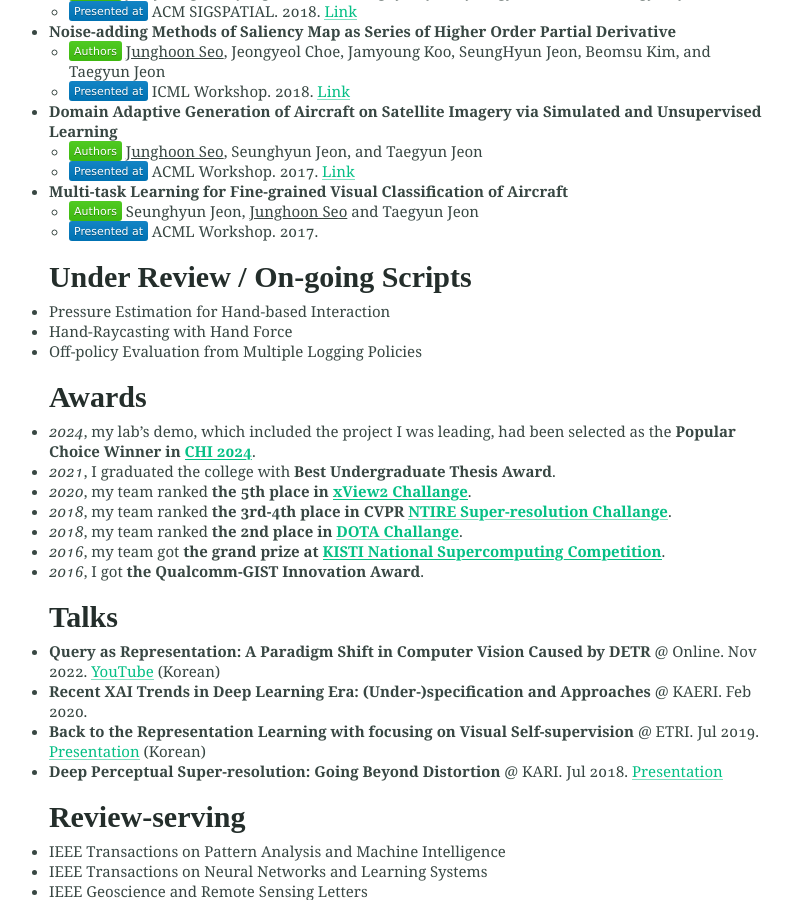
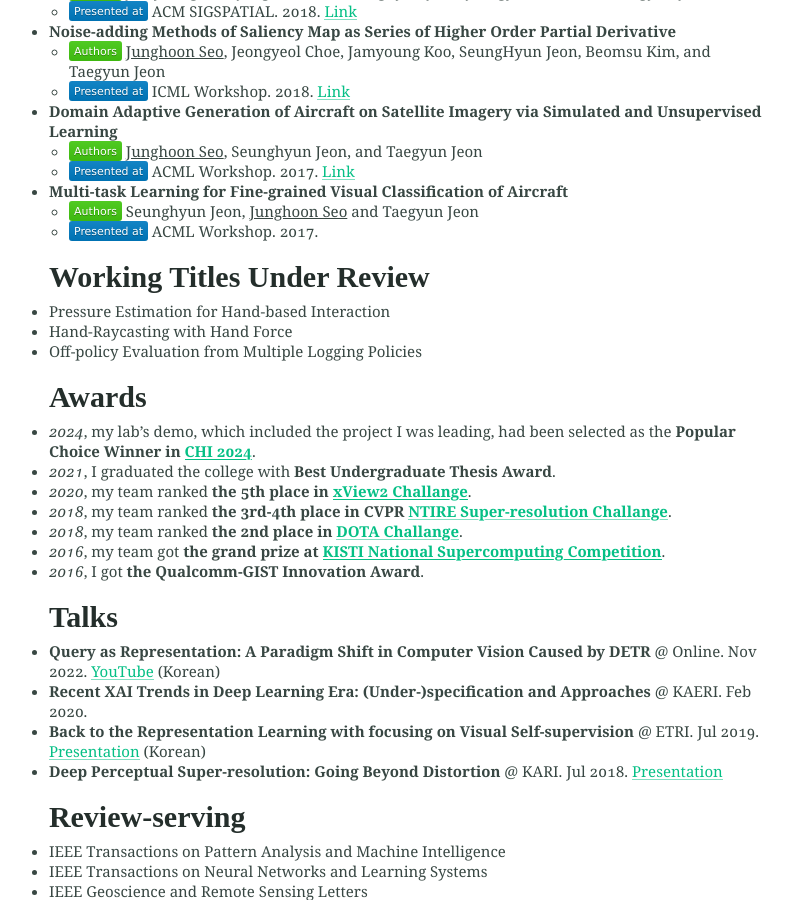
Before and after one commit to mikigom/mikigom.github.io, a Jekyll site: the page built from index.md, in a window 1280 px wide and 900 px high, scrolled down 2159 px. Shown: the whole window, without its empty margins (234-1025 px from the left). Built offline with Jekyll 4.4.1, drawn with Linux system fonts in a browser that asks for light colours.

Commit message:
Update index.md

```diff
--- a/index.md
+++ b/index.md
@@ -90,7 +90,7 @@
   - <img height="10" src="/assets/-Authors-brightgreen.svg"> Seunghyun Jeon, <U>Junghoon Seo</U> and Taegyun Jeon
   - <img height="10" src="/assets/-Presented%20at-blue.svg"> ACML Workshop. 2017.
 
-### Under Review / On-going Scripts
+### Working Titles Under Review
 - Pressure Estimation for Hand-based Interaction
 - Hand-Raycasting with Hand Force
 - Off-policy Evaluation from Multiple Logging Policies
```
